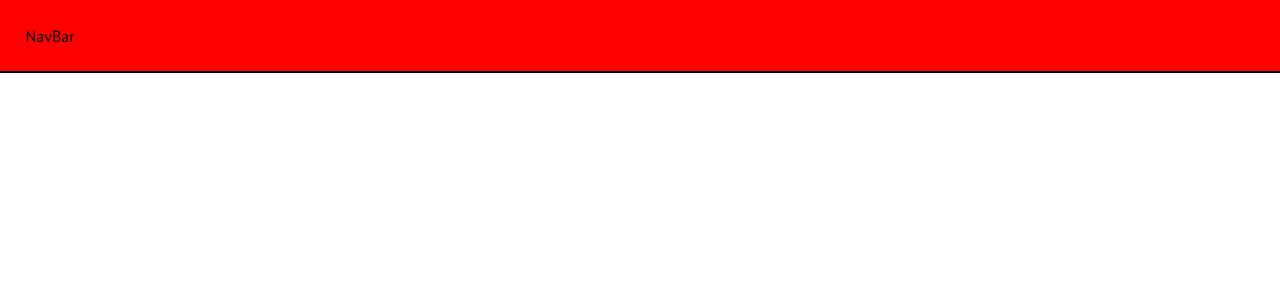
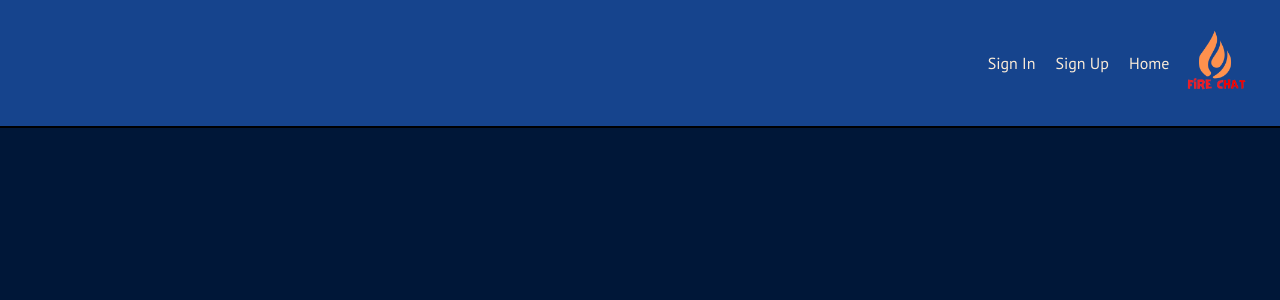
Before and after one commit to aqtar010/Chat-App-FrontEnd, a React (Vite) app: page / in a window 1280 px wide. Shown: the top 300 px of the page. Built offline with nearby package versions, Linux system fonts and the light colour scheme.

Commit message:
navbar skeleton done

```diff
--- a/src/App.jsx
+++ b/src/App.jsx
@@ -1,6 +1,6 @@
 import { useState } from "react";
 import "./App.scss";
-import Navbar from "./components/navbar.component/navbar.component";
+import Navbar from "./routes/navbar.component/navbar.component";
 
 function App() {
 
--- a/src/components/navbar.component/navbar.component.jsx
+++ /dev/null
@@ -1,9 +0,0 @@
-import './navbar.styles.scss'
-
-const Navbar=()=>{
-    return <div className='navbar'>
-        NavBar
-    </div>
-}
-
-export default Navbar;
--- a/src/components/navbar.component/navbar.styles.scss
+++ /dev/null
@@ -1,5 +0,0 @@
-.navbar{
-    background-color: red;
-    padding:2%;
-    border-bottom: solid 2px black;
-}
--- a/src/index.scss
+++ b/src/index.scss
@@ -1,4 +1,5 @@
 body {
   font-family: "PT Sans", sans-serif;
   margin:0 0 0 0;
+  background-color: #001738;
 }
--- /dev/null
+++ b/src/routes/navbar.component/navbar.component.jsx
@@ -0,0 +1,20 @@
+import "./navbar.styles.scss";
+
+const Navbar = () => {
+  return (
+    <div className="navbar">
+      <div className="navbar-inner">
+        <div className="navbar-brand">
+          <img src="/public/Fire_Chat-removebg-preview.png" />
+          <ul>
+            <li>Home</li>
+            <li>Sign Up</li>
+            <li>Sign In</li>
+          </ul>
+        </div>
+      </div>
+    </div>
+  );
+};
+
+export default Navbar;
--- /dev/null
+++ b/src/routes/navbar.component/navbar.styles.scss
@@ -0,0 +1,27 @@
+.navbar{
+    background-color: #16448d;
+    padding:2%;
+    border-bottom: solid 2px black;
+
+    .navbar-brand{
+        display: flex;
+        flex-direction: row-reverse;
+        color: antiquewhite;
+        align-items: center;
+    }
+
+    img{
+        max-height: 75px;
+        margin: 0;
+
+    }
+    ul{
+        display: flex;
+        flex-direction: row-reverse;
+        list-style: none;
+        text-decoration: none;
+        li{
+            padding: 0 10px 0 10px;
+        }
+    }
+}
```
Also changed, not shown: public/Fire_Chat-removebg-preview.png (added).
